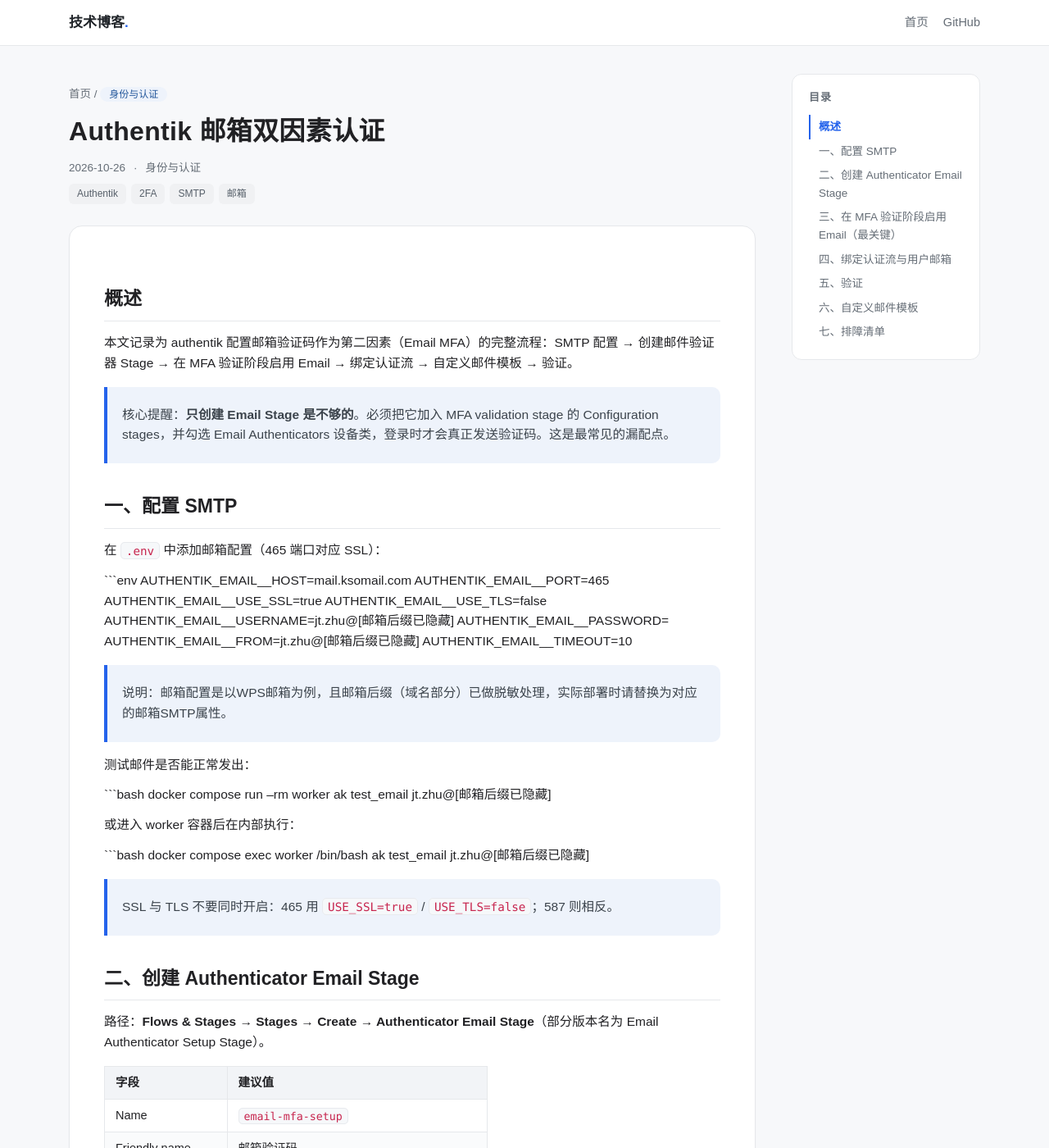
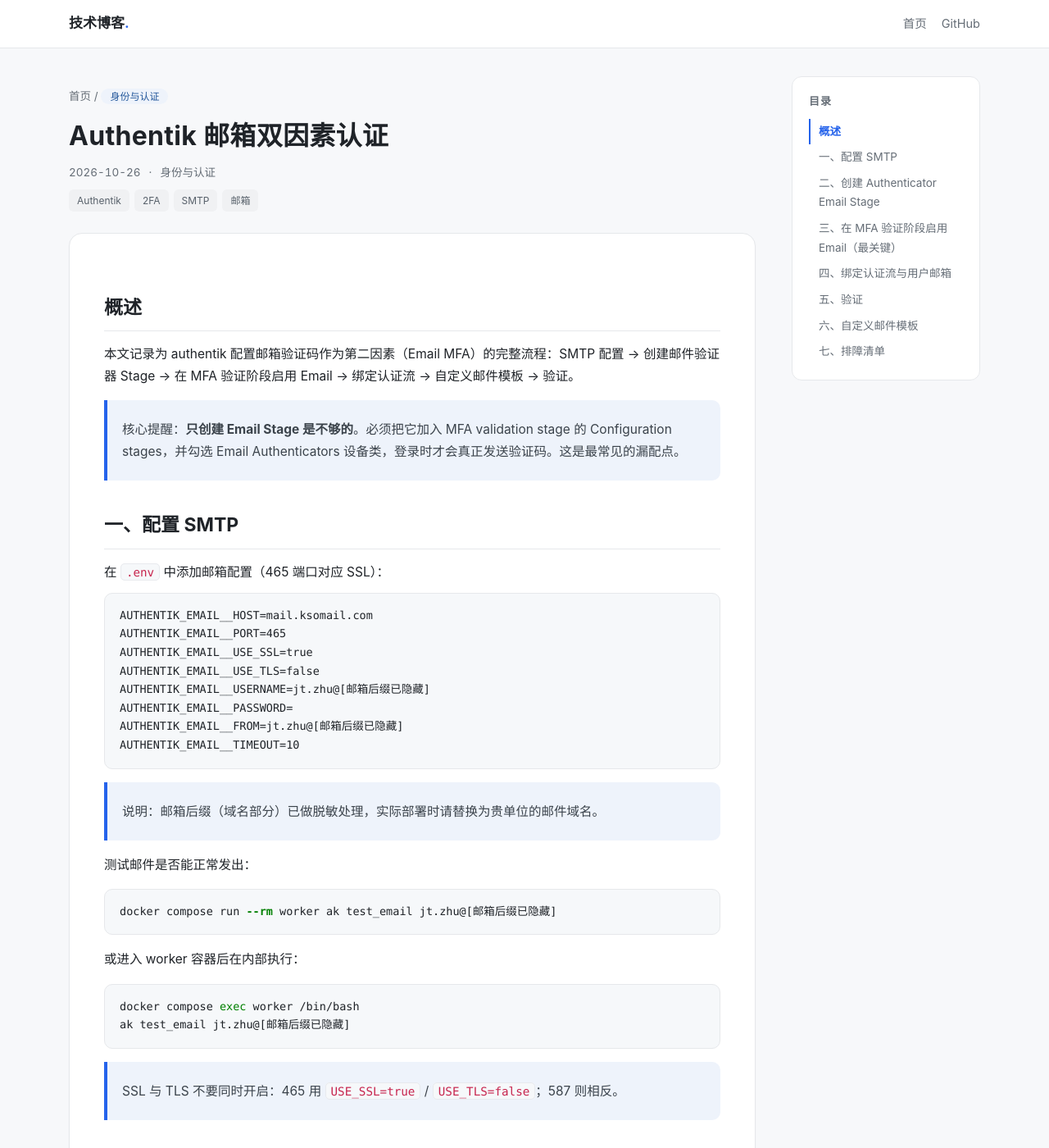
Before and after one commit to cofferwu/blog, a Jekyll site: the page built from authentik-email-2fa.md, in a window 1280 px wide and 1400 px high. Shown: the whole window at 82% size. Built offline with Jekyll 4.4.1, drawn with Linux system fonts in a browser that asks for light colours; some of the changed text lies outside the part shown.

Commit message:
恢复 authentik-email-2fa 为最初的完整 md 版本（含 raw 保护）

````diff
--- a/authentik-email-2fa.md
+++ b/authentik-email-2fa.md
@@ -31,19 +31,22 @@ AUTHENTIK_EMAIL__USERNAME=jt.zhu@[邮箱后缀已隐藏]
 AUTHENTIK_EMAIL__PASSWORD=
 AUTHENTIK_EMAIL__FROM=jt.zhu@[邮箱后缀已隐藏]
 AUTHENTIK_EMAIL__TIMEOUT=10
+```
 
-> 说明：邮箱配置是以WPS邮箱为例，且邮箱后缀（域名部分）已做脱敏处理，实际部署时请替换为对应的邮箱SMTP属性。
+> 说明：邮箱后缀（域名部分）已做脱敏处理，实际部署时请替换为贵单位的邮件域名。
 
 测试邮件是否能正常发出：
 
 ```bash
 docker compose run --rm worker ak test_email jt.zhu@[邮箱后缀已隐藏]
+```
 
 或进入 worker 容器后在内部执行：
 
 ```bash
 docker compose exec worker /bin/bash
 ak test_email jt.zhu@[邮箱后缀已隐藏]
+```
 
 > SSL 与 TLS 不要同时开启：465 用 `USE_SSL=true` / `USE_TLS=false`；587 则相反。
 
@@ -118,57 +121,47 @@ cd ~/.docker/compose/authentik/custom-templates
 sudo mkdir email
 cd email
 sudo vi email_otp.html
+```
 
 `email_otp.html` 示例：
-
 
 {% raw %}
 ```django
 {% load i18n %}
-<!DOCTYPE html>
-<html>
-<head>
-<meta charset="utf-8">
-<meta name="viewport" content="width=device-width">
 <style>
   body { font-family: Arial, "Microsoft YaHei", sans-serif; font-size: 14px; color: #212124; line-height: 1.6; }
   .box { max-width: 480px; margin: 0 auto; padding: 24px; border: 1px solid #e0e0e0; border-radius: 6px; }
   .code { font-size: 32px; letter-spacing: 8px; font-weight: 700; color: #1a73e8; text-align: center; padding: 16px 0; }
   .muted { color: #888; font-size: 12px; }
 </style>
-</head>
-<body>
 <div class="box">
   <p>您好 {{ user.username }}，</p>
   <p>您的登录验证码是：</p>
-  <p class="code">{{ token }}</p>
+  <div class="code">{{ token }}</div>
   <p>请在登录页面输入该验证码完成验证。</p>
   <p class="muted">如果这不是您本人的操作，请忽略此邮件，并考虑修改密码。</p>
 </div>
-</body>
-</html>
+```
 {% endraw %}
-
 
 如需修改纯文本预览内容，编辑 `email_otp.txt`：
 
 {% raw %}
 ```django
-{% load i18n %}{% load humanize %}{% autoescape off %}{% blocktrans with username=user.username %}您好 {{ username }}，这是您的登录验证码。{% endblocktrans %}
+{% load i18n %}{% load humanize %}{% autoescape off %}
+{% blocktrans with username=user.username %}您好 {{ username }}，这是您的登录验证码。{% endblocktrans %}
 {{ token }}
-{% blocktrans with expires=expires|timeuntil %}
-该验证码 {{ expires }} 内有效。如非本人操作，请忽略此邮件。
-{% endblocktrans %}
---
-authentik
+{% blocktrans with expires=expires|timeuntil %}该验证码 {{ expires }} 内有效。如非本人操作，请忽略此邮件。{% endblocktrans %}
+-- authentik
 {% endautoescape %}
+```
 {% endraw %}
-
 
 配置完成后重建容器使模板生效：
 
 ```bash
 docker compose up -d --force-recreate server worker
+```
 
 ![](images/Authentik-邮箱双因素认证-005.png)
 
````
